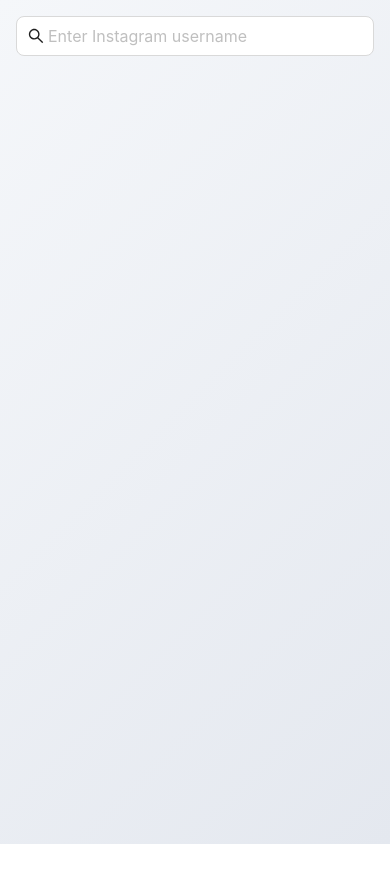
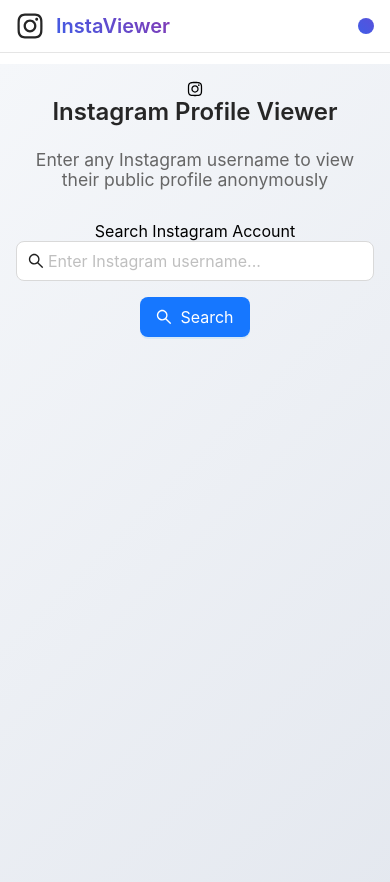
Before and after one commit to furkanemrea/social-media-helper, a React (Create React App) app: page /finder in a window 390 px wide. Shown: the top 882 px of the page. Before the commit the page ends 844 px from the top, so only its background shows below. Built offline with nearby package versions, Linux system fonts and the light colour scheme; the HTML template or start-up script is replaced by a standard one.

Commit message:
fix topbar

```diff
--- a/src/App.tsx
+++ b/src/App.tsx
@@ -2,18 +2,18 @@
 import { BrowserRouter as Router, Routes, Route } from 'react-router-dom';
 import LandingPage from './components/LandingPage';
 import InstagramAccountFinder from './components/InstagramAccountFinder';
+import TopBar from './components/TopBar';
 import './App.css';
 import 'antd/dist/reset.css';
 
 function App() {
   return (
     <Router>
-      <div className="App">
-        <Routes>
-          <Route path="/" element={<LandingPage />} />
-          <Route path="/finder" element={<InstagramAccountFinder />} />
-        </Routes>
-      </div>
+      <TopBar />
+      <Routes>
+        <Route path="/" element={<LandingPage />} />
+        <Route path="/finder" element={<InstagramAccountFinder />} />
+      </Routes>
     </Router>
   );
 }
--- a/src/components/InstagramAccountFinder.css
+++ b/src/components/InstagramAccountFinder.css
@@ -170,3 +170,51 @@
     padding: 1rem;
   }
 }
+
+/* Add these styles to your existing CSS */
+
+.private-account-message {
+  margin: 2rem 0;
+}
+
+.private-account-message .ant-alert {
+  border-radius: 12px;
+  padding: 24px;
+  background: linear-gradient(to right, #f8f9fa, #e9ecef);
+  border: 1px solid rgba(0, 0, 0, 0.1);
+  box-shadow: 0 4px 12px rgba(0, 0, 0, 0.05);
+}
+
+.private-account-content {
+  display: flex;
+  align-items: center;
+  gap: 16px;
+}
+
+.private-account-content .lock-icon {
+  font-size: 24px;
+  color: #405de6;
+}
+
+.private-account-content p {
+  margin: 0;
+  font-size: 1.1rem;
+  color: #4a5568;
+  line-height: 1.5;
+}
+
+@media (max-width: 576px) {
+  .private-account-message {
+    margin: 1rem 0;
+  }
+
+  .private-account-content {
+    flex-direction: column;
+    text-align: center;
+    gap: 8px;
+  }
+
+  .private-account-content p {
+    font-size: 1rem;
+  }
+}
--- a/src/components/InstagramAccountFinder.tsx
+++ b/src/components/InstagramAccountFinder.tsx
@@ -1,11 +1,13 @@
 import React, { useState } from 'react';
-import { Input, Row, Col, Card as AntCard, Avatar, Button } from 'antd';
-import { SearchOutlined, LinkOutlined } from '@ant-design/icons';
+import { Input, Card as AntCard, Spin, Row, Col, Button, Avatar, Alert } from 'antd';
+import { SearchOutlined, InstagramOutlined, LinkOutlined, LockOutlined } from '@ant-design/icons';
+import { fetchInstagramAccount } from '../services/instagramService';
+import { convertImageToBase64 } from '../utils/imageUtils';
+import InstagramPosts from './InstagramPosts';
+import InstagramHighlights from './InstagramHighlights';
+import './InstagramAccountFinder.css';
 import { InstagramAccount } from '../types/instagram.types';
-import { fetchInstagramAccount } from '../services/instagramService';
 import InstagramProfilePosts from './InstagramProfilePosts';
-import './InstagramAccountFinder.css';
-import { convertImageToBase64 } from '../utils/imageUtils';
 
 const InstagramAccountFinder = () => {
   const [username, setUsername] = useState('');
@@ -16,6 +18,11 @@
 
   const handleSearch = async () => {
     if (!username.trim()) return;
+
+    setAccount(null);
+    setBase64Image('');
+    setError('');
+    setLoading(true);
 
     try {
       setLoading(true);
@@ -38,18 +45,41 @@
 
   return (
     <div className="instagram-finder">
-      <Row justify="center" className="search-container">
-        <Col xs={24} sm={20} md={16} lg={12}>
+      <div className="search-container">
+        <div className="search-header">
+          <InstagramOutlined className="instagram-icon" />
+          <h1 className="search-title">Instagram Profile Viewer</h1>
+          <p className="search-description">
+            Enter any Instagram username to view their public profile anonymously
+          </p>
+        </div>
+        <div className="search-box">
+          <label className="search-label">
+            Search Instagram Account
+          </label>
+          <div className="search-input-group">
             <Input
+              prefix={<SearchOutlined className="search-icon" />}
+              placeholder="Enter Instagram username..."
               size="large"
-            placeholder="Enter Instagram username"
               value={username}
               onChange={(e) => setUsername(e.target.value)}
               onPressEnter={handleSearch}
-            prefix={<SearchOutlined />}
+              className="search-input"
+              allowClear
             />
-        </Col>
-      </Row>
+            <Button
+              type="primary"
+              size="large"
+              onClick={handleSearch}
+              className="search-button"
+              icon={<SearchOutlined />}
+            >
+              Search
+            </Button>
+          </div>
+        </div>
+      </div>
 
       {error && (
         <Row justify="center">
@@ -59,7 +89,7 @@
         </Row>
       )}
 
-      {account && (
+      {account && !loading && (
         <Row justify="center">
           <Col xs={24} sm={20} md={16} lg={12}>
             <AntCard className="profile-card">
@@ -119,6 +149,27 @@
 
               <InstagramProfilePosts username={account.username} />
             </AntCard>
+
+              <div className="private-account-message">
+                <Alert
+                  message="Private Account"
+                  description={
+                    <div className="private-account-content">
+                      <LockOutlined className="lock-icon" />
+                      <p>This account is private. Only approved followers can see their photos and videos.</p>
+                    </div>
+                  }
+                  type="info"
+                  showIcon={false}
+                />
+              </div>
+
+             { account.username && (
+                <>
+                  <InstagramProfilePosts username={account.username} />
+                  <InstagramHighlights username={account.username} />
+                </>
+              )}
           </Col>
         </Row>
       )}
--- /dev/null
+++ b/src/components/TopBar.css
@@ -0,0 +1,102 @@
+.topbar {
+  background: rgba(255, 255, 255, 0.8);
+  backdrop-filter: blur(10px);
+  border-bottom: 1px solid rgba(0, 0, 0, 0.1);
+  position: fixed;
+  top: 0;
+  left: 0;
+  right: 0;
+  z-index: 1000;
+  padding: 0.75rem 2rem;
+}
+
+.topbar-content {
+  max-width: 1200px;
+  margin: 0 auto;
+  display: flex;
+  justify-content: space-between;
+  align-items: center;
+}
+
+.logo-section {
+  display: flex;
+  align-items: center;
+  gap: 0.75rem;
+  text-decoration: none;
+  color: #262626;
+}
+
+.logo-icon {
+  font-size: 1.75rem;
+  background: linear-gradient(45deg, #405de6, #5851db, #833ab4, #c13584, #e1306c, #fd1d1d);
+  -webkit-background-clip: text;
+  -webkit-text-fill-color: transparent;
+}
+
+.logo-text {
+  font-size: 1.5rem;
+  font-weight: 600;
+  background: linear-gradient(45deg, #405de6, #833ab4);
+  -webkit-background-clip: text;
+  -webkit-text-fill-color: transparent;
+}
+
+.nav-links {
+  display: flex;
+  gap: 1.5rem;
+  align-items: center;
+}
+
+.nav-link {
+  display: flex;
+  align-items: center;
+  gap: 0.5rem;
+  text-decoration: none;
+  color: #666;
+  font-weight: 500;
+  padding: 0.5rem 1rem;
+  border-radius: 8px;
+  transition: all 0.3s ease;
+}
+
+.nav-link:hover {
+  background: rgba(64, 93, 230, 0.1);
+  color: #405de6;
+}
+
+.nav-link.active {
+  background: linear-gradient(45deg, #405de6, #5851db);
+  color: white;
+}
+
+.nav-link .anticon {
+  font-size: 1.1rem;
+}
+
+/* Mobile styles */
+@media (max-width: 768px) {
+  .topbar {
+    padding: 0.75rem 1rem;
+  }
+
+  .logo-text {
+    font-size: 1.25rem;
+  }
+
+  .nav-link span {
+    display: none;
+  }
+
+  .nav-link {
+    padding: 0.5rem;
+  }
+
+  .nav-links {
+    gap: 0.75rem;
+  }
+}
+
+/* Adjust main content padding to account for fixed topbar */
+body {
+  padding-top: 4rem;
+}
--- /dev/null
+++ b/src/components/TopBar.tsx
@@ -0,0 +1,38 @@
+import React from 'react';
+import { Link, useLocation } from 'react-router-dom';
+import { InstagramOutlined, HomeOutlined, SearchOutlined } from '@ant-design/icons';
+import './TopBar.css';
+
+const TopBar = () => {
+  const location = useLocation();
+
+  return (
+    <div className="topbar">
+      <div className="topbar-content">
+        <Link to="/" className="logo-section">
+          <InstagramOutlined className="logo-icon" />
+          <span className="logo-text">InstaViewer</span>
+        </Link>
+
+        <nav className="nav-links">
+          <Link
+            to="/"
+            className={`nav-link ${location.pathname === '/' ? 'active' : ''}`}
+          >
+            <HomeOutlined />
+            <span>Home</span>
+          </Link>
+          <Link
+            to="/finder"
+            className={`nav-link ${location.pathname === '/finder' ? 'active' : ''}`}
+          >
+            <SearchOutlined />
+            <span>Search</span>
+          </Link>
+        </nav>
+      </div>
+    </div>
+  );
+};
+
+export default TopBar;
```
Lines whose indentation alone changed are shown as unchanged.
